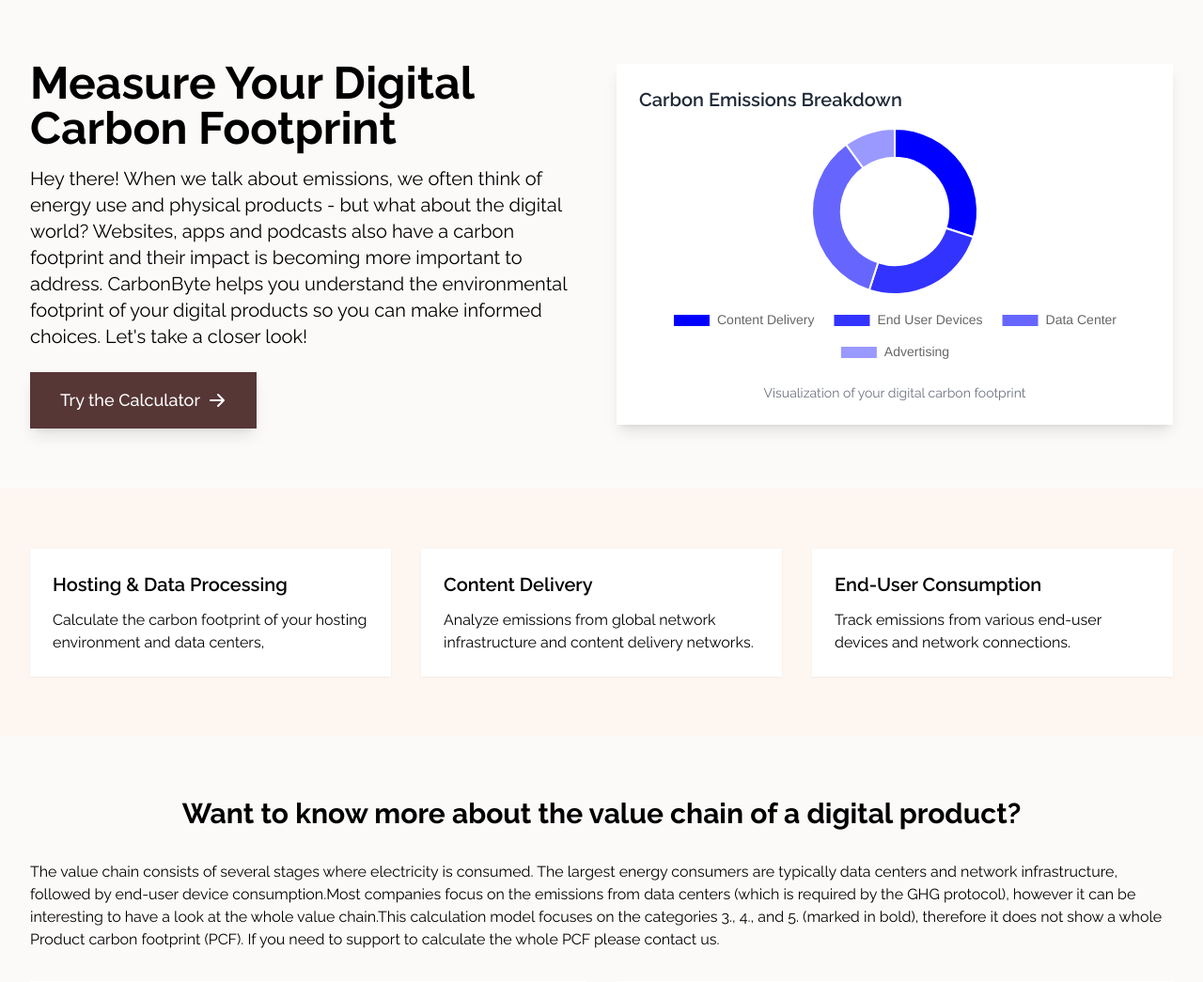
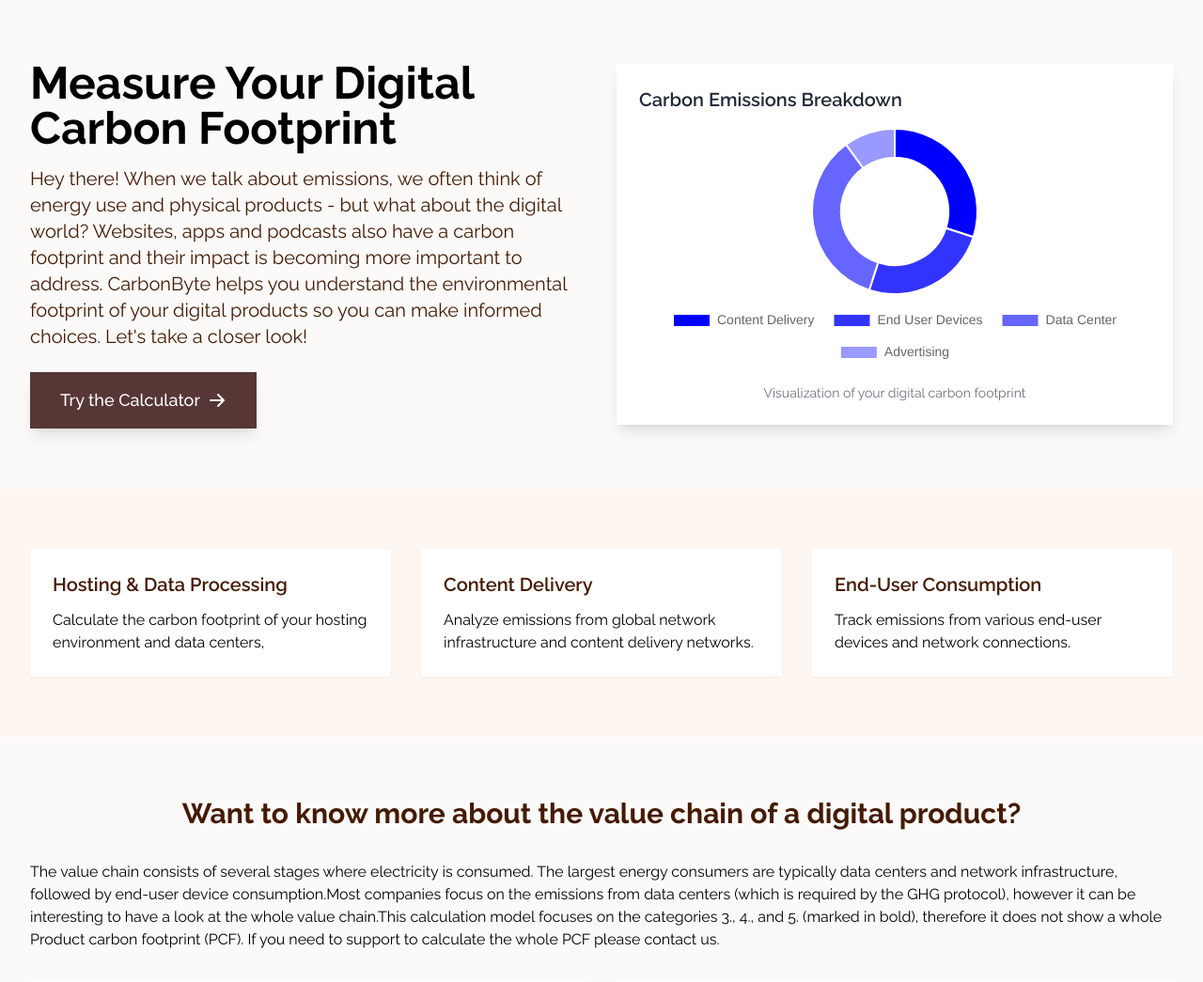
Before and after one commit to AnneLovina/carbonbyte, a Flask app: page / in a window 1280 px wide. Shown: the part 64-1109 px from the top of the page at 94% size. Run offline with Flask 3, Linux system fonts and the light colour scheme; some libraries are stand-ins or nearby versions.

Commit message:
Update landing.html
Change Colour of all headings

```diff
--- a/templates/landing.html
+++ b/templates/landing.html
@@ -9,7 +9,7 @@
         <div class="grid md:grid-cols-2 gap-8 items-center">
             <div class="text-left">
                 <h1 class="text-4xl md:text-5xl font-bold mb-4 text-black">{{ config.hero.title }}</h1>
-                <p class="text-xl mb-6 max-w-xl text-black">{{ config.hero.description }}</p>
+                <p class="text-xl mb-6 max-w-xl text-amber-950">{{ config.hero.description }}</p>
                 <a href="{{ url_for('auth.login') }}"
                     class="inline-flex items-center px-8 py-4 text-lg font-medium text-white bg-[#573636] hover:bg-[#0000CC] transform transition-all duration-300 shadow-lg hover:shadow-xl">
                     Try the Calculator
@@ -39,7 +39,7 @@
             {% for feature in config.features %}
             <div
                 class="p-6 transform hover:scale-105 transition-transform duration-300 shadow-sm hover:shadow-md bg-white">
-                <h3 class="text-xl font-semibold mb-3 text-black">{{ feature.title }}</h3>
+                <h3 class="text-xl font-semibold mb-3 text-amber-950">{{ feature.title }}</h3>
                 <p class="text-black">{{ feature.description }}</p>
             </div>
             {% endfor %}
@@ -50,7 +50,7 @@
 <!-- Value Chain Section -->
 <div class="py-16" style="background-color: #fcfaf9;">
     <div class="max-w-7xl mx-auto px-4 sm:px-6 lg:px-8">
-        <h2 class="text-3xl font-bold mb-8 text-center text-black">{{ config.value_chain.title }}</h2>
+        <h2 class="text-3xl font-bold mb-8 text-center text-amber-950">{{ config.value_chain.title }}</h2>
         <div class="prose lg:prose-xl mx-auto">
             <p class="mb-6 text-black">{{ config.value_chain.description }}</p>
             <div class="grid grid-cols-1 md:grid-cols-2 gap-8 mt-8">
```
